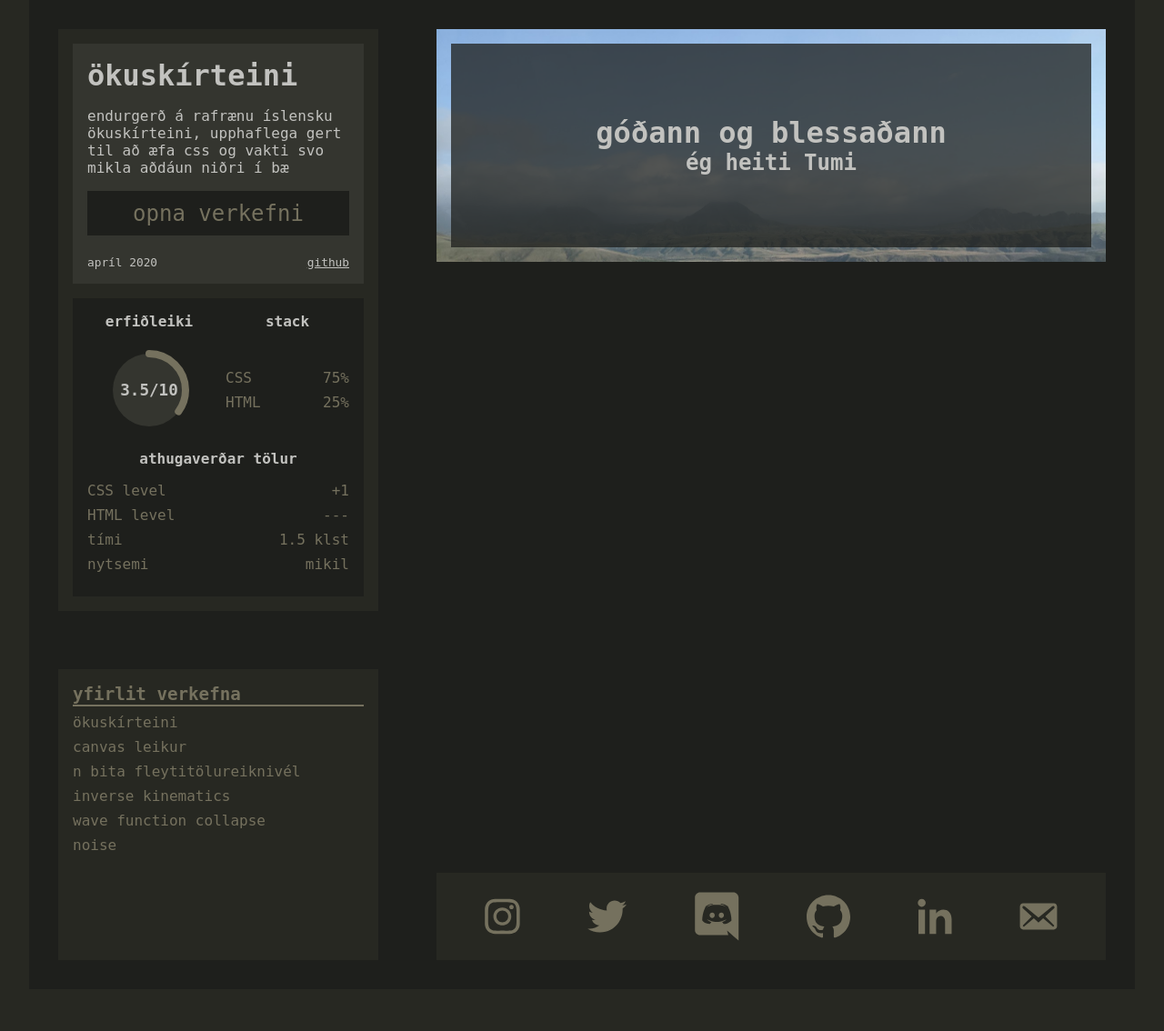
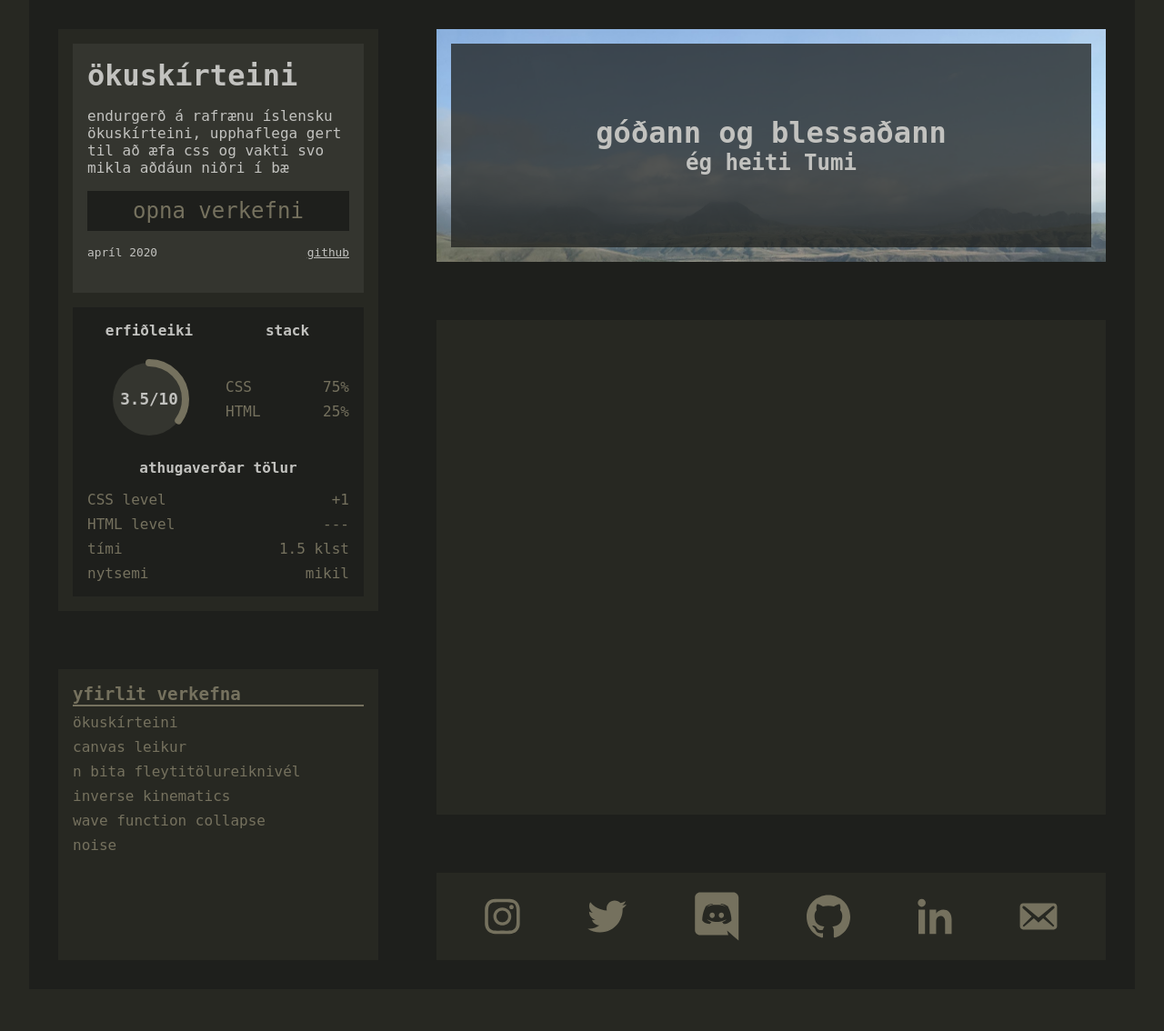
Before and after one commit to ofurtumi/sjomli.is, a PHP site: page / in a window 1280 px wide. Shown: the top 1134 px of the page at 91% size. Run offline with PHP 8.4, Linux system fonts and the light colour scheme.

Commit message:
fullt af scaling

```diff
--- a/main.css
+++ b/main.css
@@ -352,11 +352,12 @@ header .hero div h2 {
   transform: translateY(0%);
 }
 
-footer, main {
+footer,
+main {
   display: none;
 }
 
-@media screen and (min-width: 450px) {
+@media (min-width: 1200px) {
   body {
     background-color: #1e1f1c;
     max-width: 1216px;
@@ -386,42 +387,61 @@ footer, main {
     display: none;
   }
   main {
+    display: block;
     background-color: #272822;
-    grid-area: 12/15/span 17/-2;
+    grid-area: 11/27/span 18/-2;
     width: 100%;
     height: 100%;
   }
   #project-container {
     background-color: #272822;
-    grid-area: 2/2/span 20/span 11;
+    grid-area: 2/2/span 27/span 12;
     overflow-y: scroll;
     scrollbar-width: none; /* Firefox */
     scroll-behavior: smooth;
+    height: 0px;
+    height: 100%;
     scroll-snap-type: y mandatory;
-    height: 640px;
   }
+}
+@media (min-width: 1200px) and (max-height: 835px) {
+  #project-container {
+    grid-area: 2/2/span 32/span 12;
+  }
+}
+@media (min-width: 1200px) {
   #project-container::-webkit-scrollbar {
     display: none; /* Safari and Chrome */
   }
+}
+@media (min-width: 1200px) {
   #project-container .proj {
-    height: 40rem;
-    margin-bottom: 10rem;
+    height: 45rem;
+    margin-bottom: 20rem;
     scroll-snap-align: start;
     align-items: space-between;
   }
   #project-container .proj .content {
-    flex-grow: 1;
     aspect-ratio: 0;
   }
   #project-container .proj .fancy-link {
+    flex-grow: 0;
     font-size: 1.5rem;
     padding: 0.5rem;
   }
+  #project-container .proj .foot {
+    flex-grow: 0;
+  }
+  #project-container .proj .info {
+    flex-grow: 0;
+  }
+}
+@media (min-width: 1200px) {
   .overview {
     background-color: #272822;
     margin: 0;
     height: 100%;
-    grid-area: 24/2/span 10/span 11;
+    grid-area: 11/15/span 18/span 11;
   }
   .overview h1 {
     margin: 0;
@@ -433,22 +453,55 @@ footer, main {
   .overview ul .fancy-link {
     padding: 0.25rem 0;
   }
+}
+@media (min-width: 1200px) {
   .arrows {
     display: none;
   }
+}
+@media (min-width: 1200px) {
   footer {
     background-color: #272822;
     width: 100%;
     height: 100%;
-    grid-area: 31/15/span 3/-2;
+    grid-area: 30/2/span 4/-2;
     padding: 1rem;
     display: flex;
     justify-content: space-around;
     align-items: center;
   }
+}
+@media (min-width: 1200px) and (max-height: 835px) {
+  footer {
+    grid-area: 30/15/span 4/-2;
+  }
+}
+@media (min-width: 1200px) {
   footer img {
     cursor: pointer;
   }
 }
+@media (min-height: 1088px) {
+  main {
+    grid-area: 12/15/span 17/-2;
+  }
+  #project-container {
+    grid-area: 2/2/span 20/span 11;
+    height: 640px;
+  }
+  #project-container .proj {
+    height: 40rem;
+  }
+  #project-container .proj .content {
+    flex-grow: 1;
+    aspect-ratio: 0;
+  }
+  .overview {
+    grid-area: 24/2/span 10/span 11;
+  }
+  footer {
+    grid-area: 31/15/span 3/-2;
+  }
+}
 
 /*# sourceMappingURL=main.css.map */
--- a/main.scss
+++ b/main.scss
@@ -407,21 +407,20 @@ header {
 	}
 }
 
-footer, main {
+footer,
+main {
 	display: none;
 }
 
-@media screen and (min-width: 450px) {
+@media (min-width: 1200px) {
 	body {
 		background-color: $c2;
 		max-width: 1216px;
 		max-height: 1088px;
 		margin: 0 auto;
-		// padding: 2 * $space;
 		display: grid;
 		grid-template-columns: repeat(38, 1fr);
 		grid-template-rows: repeat(34, 1fr);
-		// gap: 0 3 * $space;
 		align-items: flex-start;
 		overflow: hidden;
 	}
@@ -447,40 +446,54 @@ footer, main {
 	}
 
 	main {
+		display: block;
 		background-color: $c1;
-		grid-area: 12 / 15 / span 17 / -2;
+		grid-area: 11 / 27 / span 18 / -2;
 		width: 100%;
 		height: 100%;
 	}
 
 	#project-container {
 		background-color: $c1;
-		grid-area: 2 / 2 / span 20 / span 11;
+		grid-area: 2 / 2 / span 27 / span 12;
+
+		@media (max-height: 835px) {
+			grid-area: 2 / 2 / span 32 / span 12;
+		}
+
 		overflow-y: scroll;
 		scrollbar-width: none; /* Firefox */
 		scroll-behavior: smooth;
+		height: 0px;
+		height: 100%;
+		scroll-snap-type: y mandatory;
 
 		&::-webkit-scrollbar {
 			display: none; /* Safari and Chrome */
 		}
 
-		scroll-snap-type: y mandatory;
-		height: 640px;
-
 		.proj {
-			height: 40 * $space;
-			margin-bottom: 10 * $space;
+			height: 45 * $space;
+			margin-bottom: 20 * $space;
 			scroll-snap-align: start;
 			align-items: space-between;
 
 			.content {
-				flex-grow: 1;
 				aspect-ratio: 0;
 			}
 
 			.fancy-link {
+				flex-grow: 0;
 				font-size: 1.5 * $space;
 				padding: 0.5 * $space;
+			}
+
+			.foot {
+				flex-grow: 0;
+			}
+
+			.info {
+				flex-grow: 0;
 			}
 		}
 	}
@@ -489,7 +502,7 @@ footer, main {
 		background-color: $c1;
 		margin: 0;
 		height: 100%;
-		grid-area: 24 / 2 / span 10 / span 11;
+		grid-area: 11 / 15 / span 18 / span 11;
 
 		h1 {
 			margin: 0;
@@ -512,7 +525,12 @@ footer, main {
 		background-color: $c1;
 		width: 100%;
 		height: 100%;
-		grid-area: 31 / 15 / span 3 / -2;
+		grid-area: 30 / 2 / span 4 / -2;
+
+		@media (max-height: 835px) {
+			grid-area: 30 / 15 / span 4 / -2;
+
+		}
 		padding: $space;
 
 		display: flex;
@@ -524,3 +542,29 @@ footer, main {
 		}
 	}
 }
+
+@media (min-height: 1088px) {
+	main {
+		grid-area: 12 / 15 / span 17 / -2;
+	}
+
+	#project-container {
+		grid-area: 2 / 2 / span 20 / span 11;
+		height: 640px;
+		.proj {
+			height: 40 * $space;
+			.content {
+				flex-grow: 1;
+				aspect-ratio: 0;
+			}
+		}
+	}
+
+	.overview {
+		grid-area: 24 / 2 / span 10 / span 11;
+	}
+
+	footer {
+		grid-area: 31 / 15 / span 3 / -2;
+	}
+}
```
Also changed, not shown: 1 other file.
